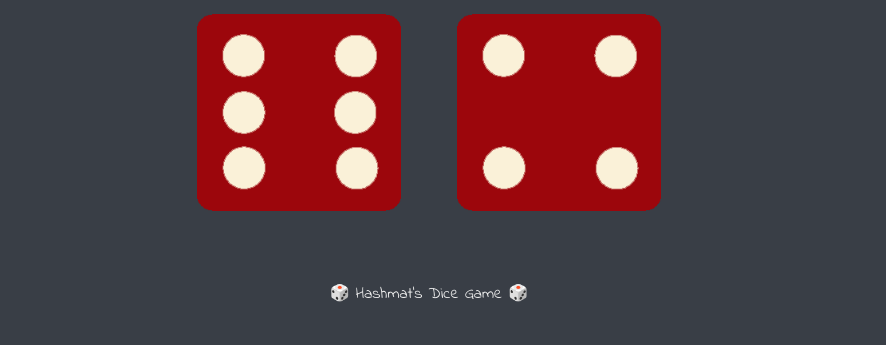
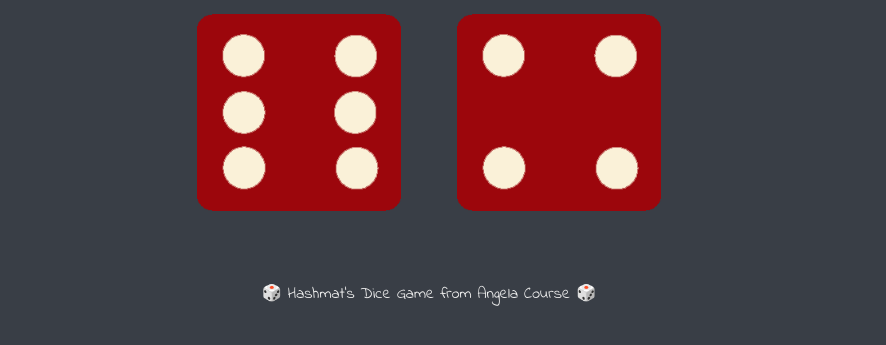
Before and after one commit to ihashmatullah/dice, a plain HTML site: page index.html in a window 1280 px wide. Shown: the part 321-666 px from the top of the page, without its empty margins (211-1097 px from the left). Drawn offline with Linux system fonts and the light colour scheme.

Commit message:
Update index.html

```diff
--- a/index.html
+++ b/index.html
@@ -2,7 +2,7 @@
 <html lang="en" dir="ltr">
   <head>
     <meta charset="utf-8">
-    <title>Dicee</title>
+    <title>Dice</title>
     <link rel="stylesheet" href="styles.css">
     <link href="https://fonts.googleapis.com/css?family=Indie+Flower|Lobster" rel="stylesheet">
 
@@ -29,6 +29,6 @@
       </body>
 
       <footer>
-        🎲 Hashmat's Dice Game 🎲
+        🎲 Hashmat's Dice Game from Angela Course 🎲
       </footer>
     </html>
```
